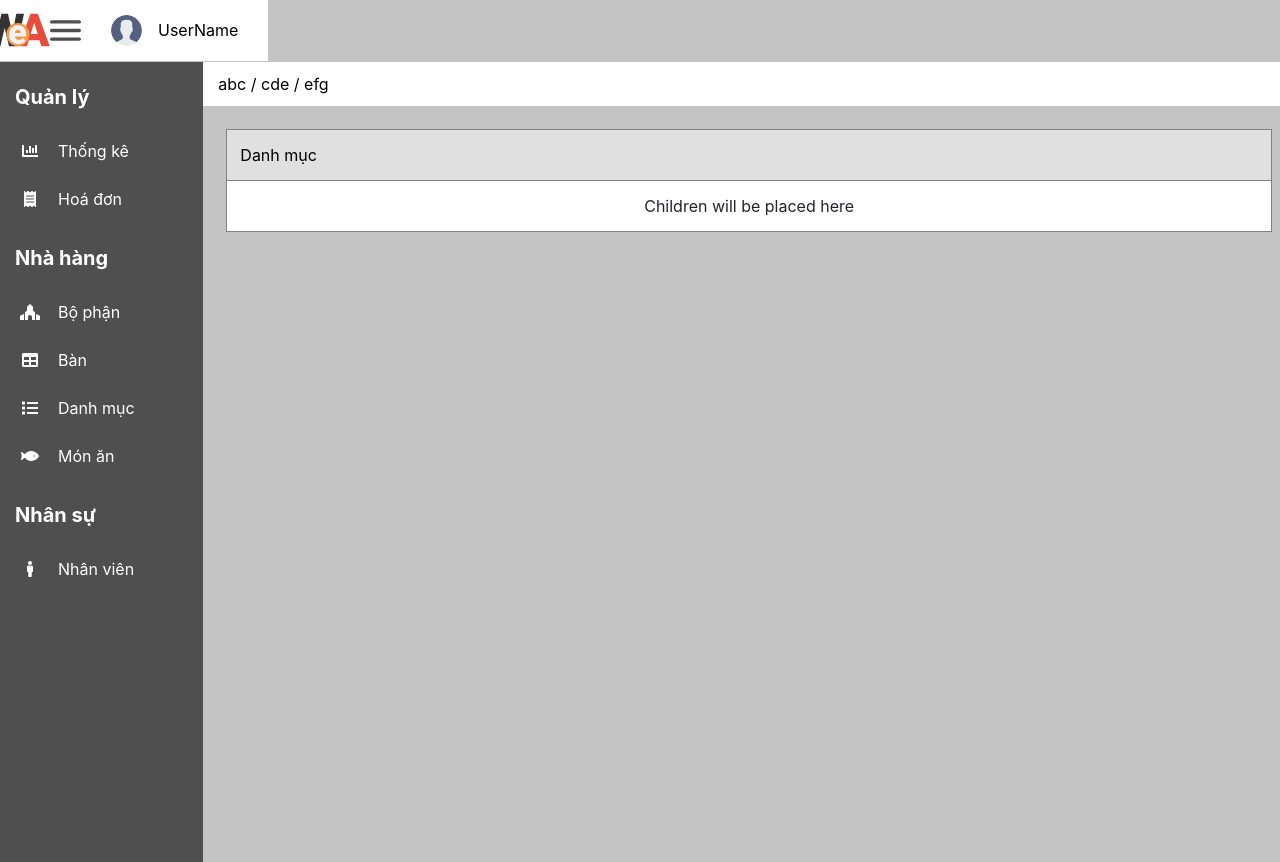
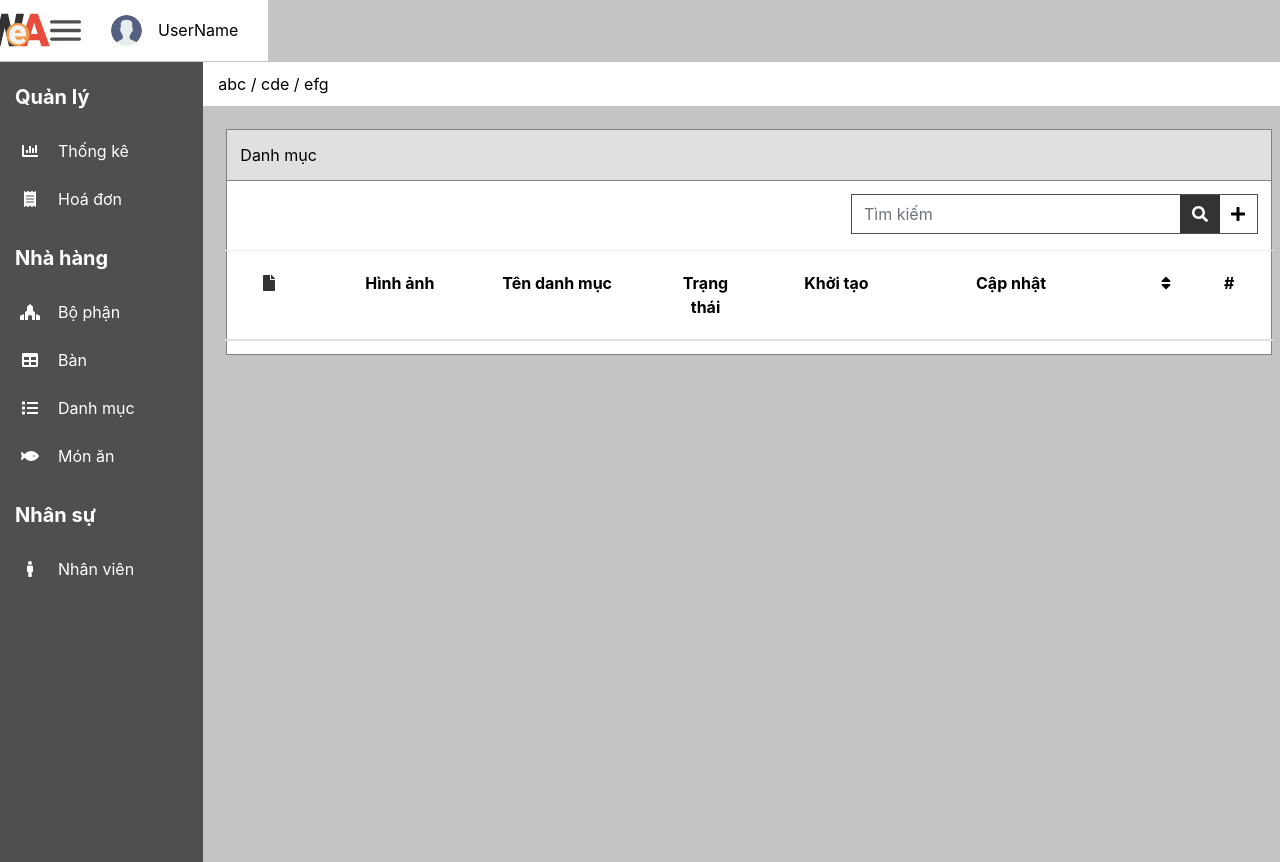
Before and after one commit to TPPDuy/Web-WeA-Admin, a React (Create React App) app: page / in a window 1280 px wide. Built offline with nearby package versions, Linux system fonts and the light colour scheme.

Commit message:
[u] add Category component

```diff
--- /dev/null
+++ b/src/components/CategorySearchAdd.js
@@ -0,0 +1,26 @@
+import React from 'react'
+import {InputGroup, Button, FormControl} from 'react-bootstrap'
+import { FontAwesomeIcon } from '@fortawesome/react-fontawesome'
+import { faSearch, faPlus } from '@fortawesome/free-solid-svg-icons'
+import '../index.css'
+
+export const CategorySearchAdd = () =>
+    <InputGroup className="mb-3 InputBorder">
+        <FormControl
+        placeholder="Tìm kiếm"
+        aria-label="Tìm kiếm"
+        aria-describedby="basic-addon2"
+        style={{border: '0px solid #00000000', boxSizing: 'border-box'}}/>
+
+        <InputGroup.Append>
+            <Button variant="light"  style={{backgroundColor:'#333333', border: '0px solid #00000000', boxSizing: 'border-box'}}>
+                <FontAwesomeIcon icon={faSearch} style={{color:'#ffffff'}}/>
+            </Button>
+        </InputGroup.Append>
+
+        <InputGroup.Append >
+            <Button variant="black" style={{border: '0px solid #00000000', boxSizing: 'border-box'}}>
+                <FontAwesomeIcon icon={faPlus} style={{color:'#000000'}}/>
+            </Button>
+        </InputGroup.Append>
+    </InputGroup>
--- /dev/null
+++ b/src/components/CategoryTableTitle.js
@@ -0,0 +1,45 @@
+import React from 'react'
+import {Container, Row, Col} from 'react-bootstrap'
+import { FontAwesomeIcon } from '@fortawesome/react-fontawesome'
+import { faFile, faSort} from '@fortawesome/free-solid-svg-icons'
+import '../index.css'
+import PropTypes from 'prop-types'
+export const CategoryTableTitle = ({onSort=f=>f}) =>
+<Container fluid="true">
+    <Row>
+        <div style={{height:'1px', width:'100%', backgroundColor:'#F2F2F2', marginBottom:'20px'}}></div>
+    </Row>
+    <Row>
+        <Col lg ="1" md="1" sm="1" xs="1" className="TableTitle-center-align">
+            <FontAwesomeIcon icon={faFile} style={{color:'#333333'}}/>
+        </Col>
+        <Col lg ="2" md="2" sm="2" xs="2" className="TableTitle-center-align">
+            <div>Hình ảnh</div>
+        </Col>
+        <Col lg ="2" md="2" sm="2" xs="2" className="TableTitle-left-align">
+            <div>Tên danh mục</div>
+        </Col>
+        <Col lg ="1" md="1" sm="2" xs="2" className="TableTitle-center-align">
+            <div>Trạng thái</div>
+        </Col>
+        <Col lg ="2" md="2" sm="2" xs="2" className="TableTitle-center-align">
+            <div>Khởi tạo</div>
+        </Col>
+        <Col lg ="2" md="2" sm="2" xs="2" className="TableTitle-center-align">
+            <div>Cập nhật</div>
+        </Col>
+        <Col lg ="1" md="1" sm="1" xs="1" className="TableTitle-right-align" onClick={onSort}>
+            <FontAwesomeIcon icon={faSort}/>
+        </Col>
+        <Col lg ="1" md="1" sm="1" xs="1" className="TableTitle-center-align">
+            <div>#</div>
+        </Col>
+    </Row>
+    <Row>
+        <div style={{width:'100%', height:'2px', backgroundColor:'#E0E0E0', marginTop:'20px'}}></div>
+    </Row>
+</Container>
+
+CategoryTableTitle.propTypes = {
+    onSort: PropTypes.func
+}
--- a/src/components/ComponentContainer.js
+++ b/src/components/ComponentContainer.js
@@ -1,9 +1,16 @@
 import React from 'react';
+import { CategorySearchAdd } from './CategorySearchAdd';
+import '../index.css'
+import { CategoryTableTitle } from './CategoryTableTitle';
 export const ComponentContainer = ({selectedPart, children}) =>
     <div className="ComponentContainer">
         <div className="ComponentContainer-title">{selectedPart}</div>
         <div className="ComponentContainer-body">
-            Children will be placed here
-            {children}
+            <div className="InputContainer">
+                <CategorySearchAdd></CategorySearchAdd>
+            </div>
+            <div style={{width:'100%'}}>
+                <CategoryTableTitle></CategoryTableTitle>
+            </div>
         </div>
     </div>
--- a/src/index.css
+++ b/src/index.css
@@ -25,29 +25,11 @@ code {
   background-color: #ffffff;
   padding: 10px 15px 10px 15px;
 }
-
 .Header-logo{
   max-width: 65px;
   max-height: 41px;
   float: left;
 }
-.Transparent-button {
-  background-color: Transparent;
-  background-repeat:no-repeat;
-  border: none;
-  cursor:pointer;
-  overflow: hidden;
-  outline:none;
-}
-.button:active {
-  background-color: Transparent;
-  background-repeat:no-repeat;
-  border: none;
-  cursor:pointer;
-  overflow: hidden;
-  outline:none;
-}
-
 .Header-logo-part{
   display: flex;
   align-items: center;
@@ -61,6 +43,7 @@ code {
   justify-content: right;
   align-items: center;
 }
+
 .MainMenu-container{
   display: flex;
   flex-direction: column;
@@ -129,3 +112,47 @@ code {
   background-color: #ffffff;
   padding: 13px;
 }
+.InputContainer{
+  display: flex;
+  flex-direction: row;
+  justify-content: flex-end;
+  width: 40%;
+  margin-left: auto;
+  margin-right: 0;
+}
+.InputBorder{
+  border: 1px solid #4F4F4F;
+  box-sizing: border-box;
+}
+.NoBorderBootstrap{
+  border: 0px solid #00000000;
+  box-sizing: border-box;
+}
+.TableTitle-center-align{
+  color: #000000;
+  font-weight: bold;
+  font-size: 16px;
+  text-align: center;
+}
+.TableTitle-left-align{
+  color: #000000;
+  font-weight: bold;
+  font-size: 16px;
+  text-align: left;
+}
+.TableTitle-right-align{
+  color: #000000;
+  font-weight: bold;
+  font-size: 16px;
+  text-align: right;
+}
+.Table-title-action{
+  display: flex;
+  align-items: center;
+  justify-content: center;
+}
+.ImageThumbnail{
+  max-width: 58px;
+  max-height: 46px;
+  border-radius: 3px;
+}
```
Also changed, not shown: src/components/Category.js (added, +31 -0 lines).
